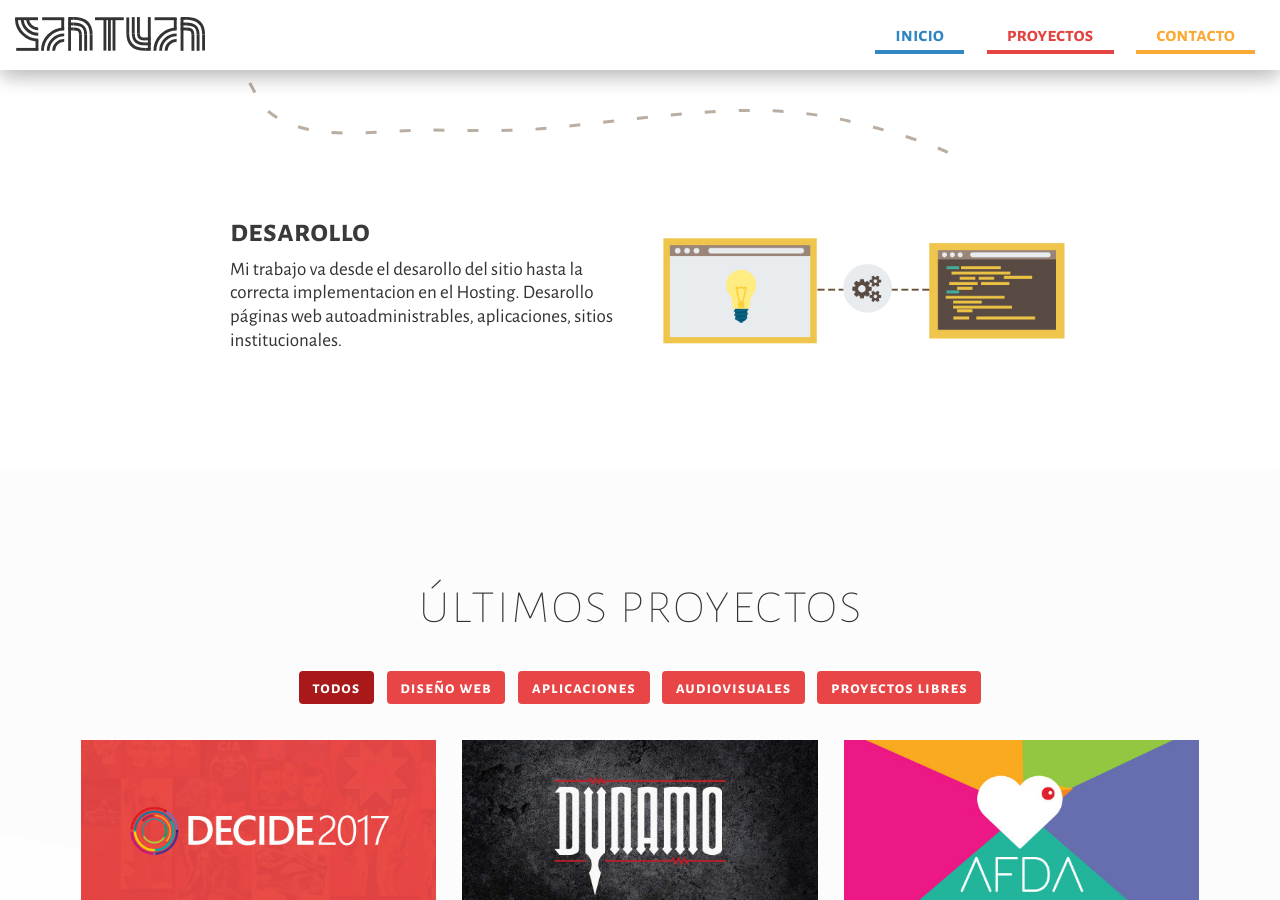
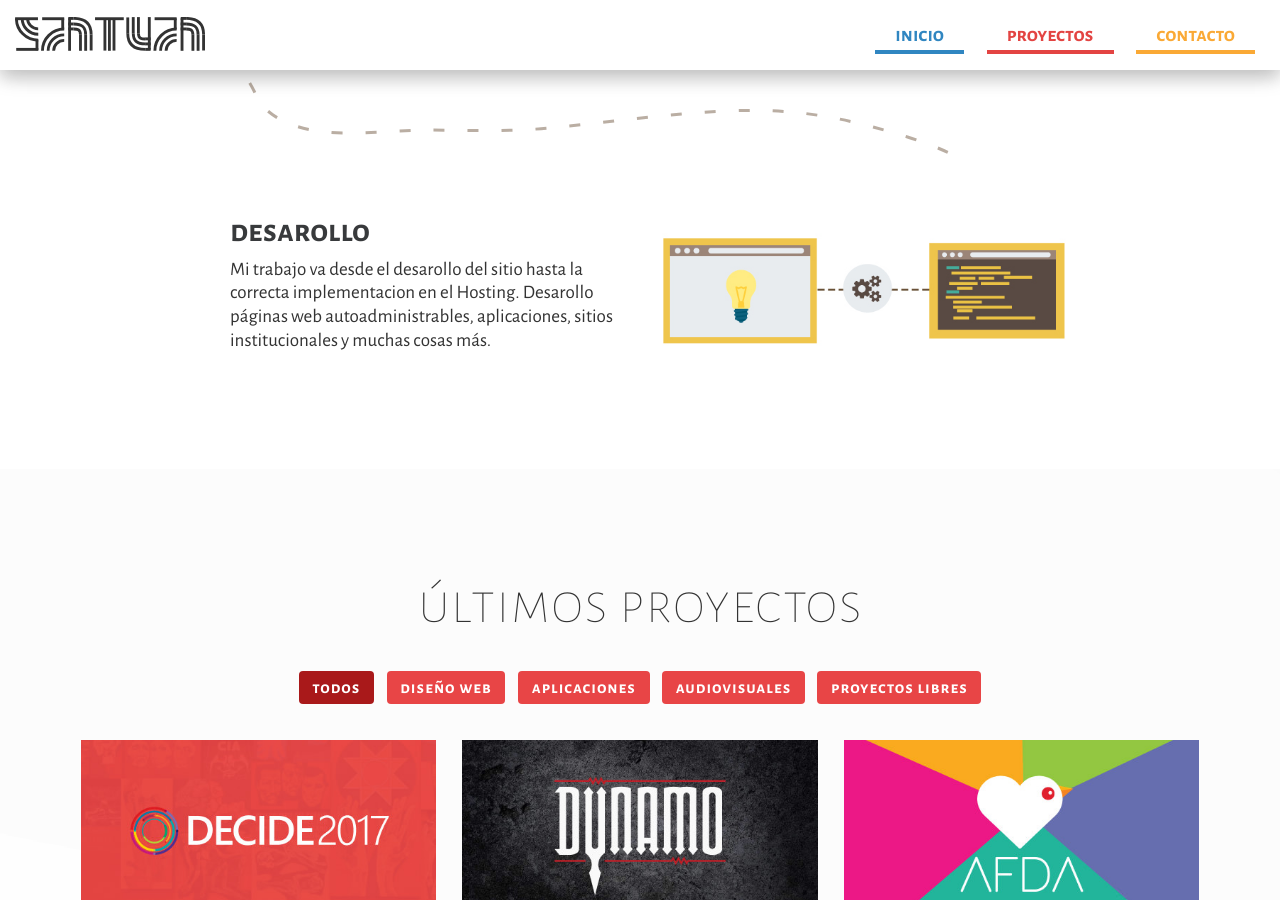
Before and after one commit to santuan/web, a Jekyll site: the page built from index.html, in a window 1280 px wide and 900 px high, scrolled down 904 px. Built offline with Jekyll 4.4.1, drawn with Linux system fonts in a browser that asks for light colours.

Commit message:
mucho mas

```diff
--- a/index.html
+++ b/index.html
@@ -114,7 +114,7 @@ $(function(){
         <div class="bio-content">
             <h3>desarollo</h3>
             <p>
-             Mi trabajo va desde el desarollo del sitio hasta la correcta implementacion en el Hosting. Desarollo páginas web autoadministrables, aplicaciones, sitios institucionales.
+             Mi trabajo va desde el desarollo del sitio hasta la correcta implementacion en el Hosting. Desarollo páginas web autoadministrables, aplicaciones, sitios institucionales y muchas cosas más.
             </p>
         </div>
         <figure>
```
